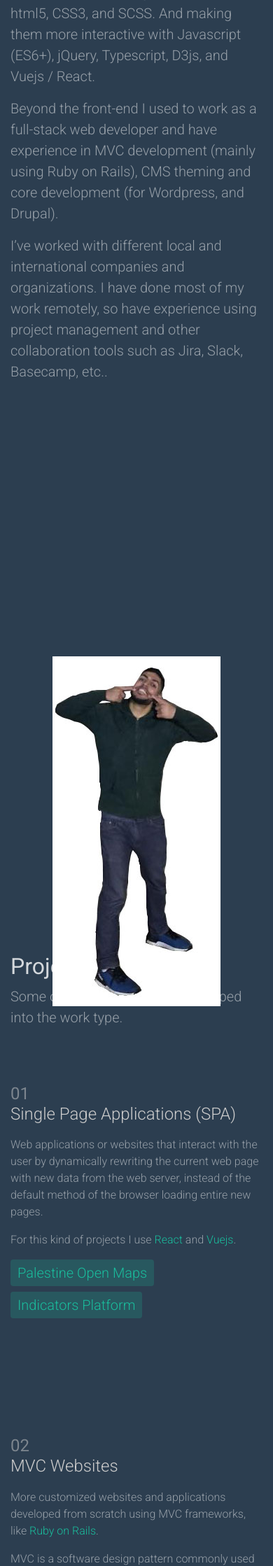
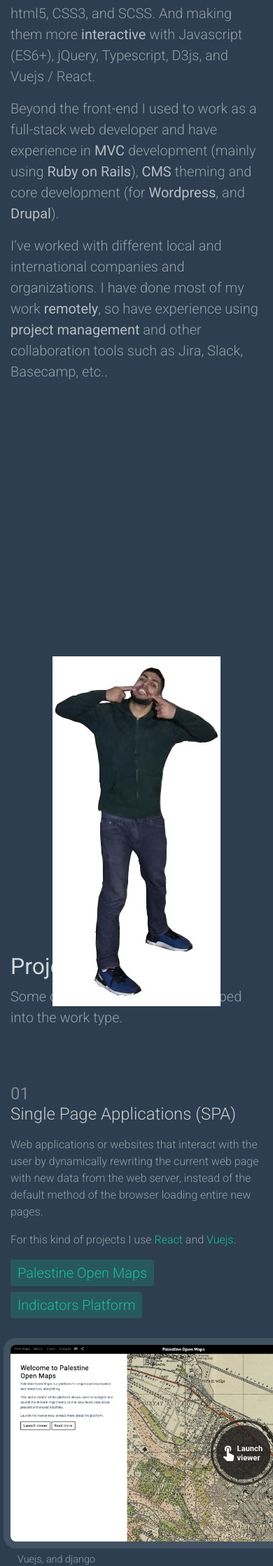
Before and after one commit to moradtaleeb/morad-website-v3, a PHP site: page / in a window 390 px wide. Shown: the part 1292-3530 px from the top of the page at 70% size. Run offline with PHP 8.4, Linux system fonts and the light colour scheme.

Commit message:
Bold keywords + showing images on mobile

```diff
--- a/home.html
+++ b/home.html
@@ -49,10 +49,10 @@
       <div class="row">
         <div class="col-md-7">
           <h2>About Me</h2>
-          <p>I’m an experienced front-end web developer with 8+ years experience in the field. I create websites and applications that are accessible, and fast.</p>
-          <p>I have extensive knowledge in building responsive websites that look good on different screens and devices, using most recent technologies out there like html5, CSS3, and SCSS. And making them more interactive with Javascript (ES6+), jQuery, Typescript, D3js, and Vuejs / React.</p>
-          <p>Beyond the front-end I used to work as a full-stack web developer and have experience in MVC development (mainly using Ruby on Rails), CMS theming and core development (for Wordpress, and Drupal).</p>
-          <p>I’ve worked with different local and international companies and organizations. I have done most of my work remotely, so have experience using project management and other collaboration tools such as Jira, Slack, Basecamp, etc..</p>
+          <p>I’m an experienced front-end web developer with <b>8+</b> years experience in the field. I create websites and applications that are accessible, and fast.</p>
+          <p>I have extensive knowledge in building <b>responsive</b> websites that look good on different screens and devices, using most recent technologies out there like html5, CSS3, and SCSS. And making them more <b>interactive</b> with Javascript (ES6+), jQuery, Typescript, D3js, and Vuejs / React.</p>
+          <p>Beyond the front-end I used to work as a full-stack web developer and have experience in <b>MVC</b> development (mainly using <b>Ruby on Rails</b>), <b>CMS</b> theming and core development (for <b>Wordpress</b>, and <b>Drupal</b>).</p>
+          <p>I’ve worked with different local and international companies and organizations. I have done most of my work <b>remotely</b>, so have experience using <b>project management</b> and other collaboration tools such as Jira, Slack, Basecamp, etc..</p>
         </div>
         <div class="col-md-4 offset-md-1 rellax" data-rellax-speed="3" data-rellax-percentage="0.5">
           <div class="text-center">
@@ -79,7 +79,7 @@
               </ul>
             </div>
           </div>
-          <div class="col-md-6 offset-md-1 d-none d-sm-none d-md-block">
+          <div class="col-md-6 offset-md-1">
             <div class="img-wrapper">
               <img src="images/pom-2x.jpg" alt="Palestine Open Maps">
               <p class="caption"> Vuejs, and django </p>
@@ -89,8 +89,8 @@
       </div>
 
       <div class="projects-group">
-        <div class="row">
-          <div class="col-md-6 d-none d-sm-none d-md-block">
+        <div class="row mobile-reverse">
+          <div class="col-md-6">
             <div class="img-wrapper text-right">
               <img src="images/online-censorship-2x.jpg" alt="Online Censorship">
               <p class="caption"> Ruby on Rails, MySQL, SCSS, and jQuery </p>
@@ -128,7 +128,7 @@
               </ul>
             </div>
           </div>
-          <div class="col-md-6 offset-md-1 d-none d-sm-none d-md-block">
+          <div class="col-md-6 offset-md-1">
             <div class="img-wrapper">
               <img src="images/vp101-2x.jpg" alt="Visualizing Palestine 101">
               <p class="caption"> Drupal, Bootstrap, and jQuery </p>
@@ -138,8 +138,8 @@
       </div>
 
       <div class="projects-group">
-        <div class="row">
-          <div class="col-md-6 d-none d-sm-none d-md-block">
+        <div class="row mobile-reverse">
+          <div class="col-md-6">
             <div class="img-wrapper text-right">
               <img src="images/vaes-2x.jpg" alt="e.construct VAES">
               <p class="caption"> HTML5, CSS3, and JavaScript </p>
@@ -212,7 +212,7 @@
       <div class="row">
         <div class="col-md-6">
           <h4> Web/Mobile Development </h4>
-          <p>For web and mobile development I take into consideration websites and apps load fast, adaptive to any device or screen size, easy to use, search engines friendly, secure, and as dynamic/customized as needed.</p>
+          <p>For web and mobile development I take into consideration websites and apps load <b>fast</b>, <b>adaptive</b> to any device or screen size, <b>easy</b> to use, <b>search</b> engines friendly, <b>secure</b>, and as <b>dynamic/customized</b> as needed.</p>
         </div>
         <div class="col-md-6">
           <h4> Web Consultancy </h4>
--- a/styles/style.css
+++ b/styles/style.css
@@ -10,6 +10,10 @@ body {
   font-size: 1.25rem;
   font-weight: 300;
   overflow-x: hidden;
+}
+
+p b {
+  color: rgba(255,255,255,0.65);
 }
 
 #intro {
@@ -125,27 +129,6 @@ header nav ul li:not(:last-child) {
   font-size: 1rem;
 }
 
-@media (min-width: 768px) {
-  .dark-bg.project {
-    background: rgba(0,0,0,0.88);
-    padding: 15px;
-    border-radius: 10px;
-    box-shadow: 0 0 0 10px rgba(0,0,0,0.3);
-  }
-}
-
-@media (max-width: 767px) {
-  .projects-group .row .col-md-5:nth-child(2) .project {
-    margin-top: 160px;
-  }
-  header nav ul li:not(:last-child) {
-    margin-right: 0.75rem !important;
-  }
-  footer p.caption {
-    font-size: 0.7rem;
-  }
-}
-
 .img-wrapper {
   padding-top: 30px;
 }
@@ -185,3 +168,34 @@ footer {
 footer p:first-child {
   color: #fff;
 }
+
+@media (min-width: 768px) {
+  .dark-bg.project {
+    background: rgba(0,0,0,0.88);
+    padding: 15px;
+    border-radius: 10px;
+    box-shadow: 0 0 0 10px rgba(0,0,0,0.3);
+  }
+}
+
+@media (max-width: 767px) {
+  .projects-group .row .col-md-5:nth-child(2) .project {
+    margin-top: 160px;
+  }
+  header nav ul li:not(:last-child) {
+    margin-right: 0.75rem !important;
+  }
+  footer p.caption {
+    font-size: 0.7rem;
+  }
+  #projects img {
+    width: 124%;
+  }
+  .row.mobile-reverse {
+    display: flex;
+    flex-direction: column-reverse;
+  }
+  .img-wrapper.text-right {
+    text-align: left !important;
+  }
+}
```
